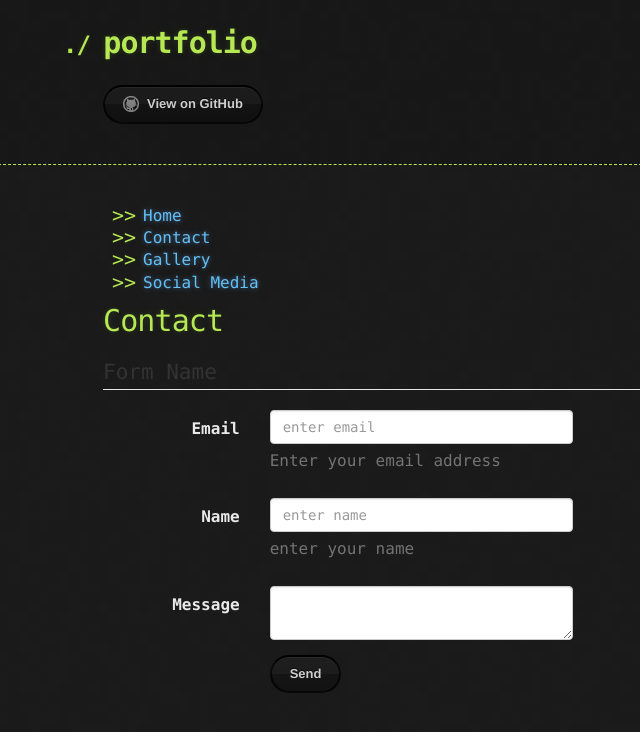
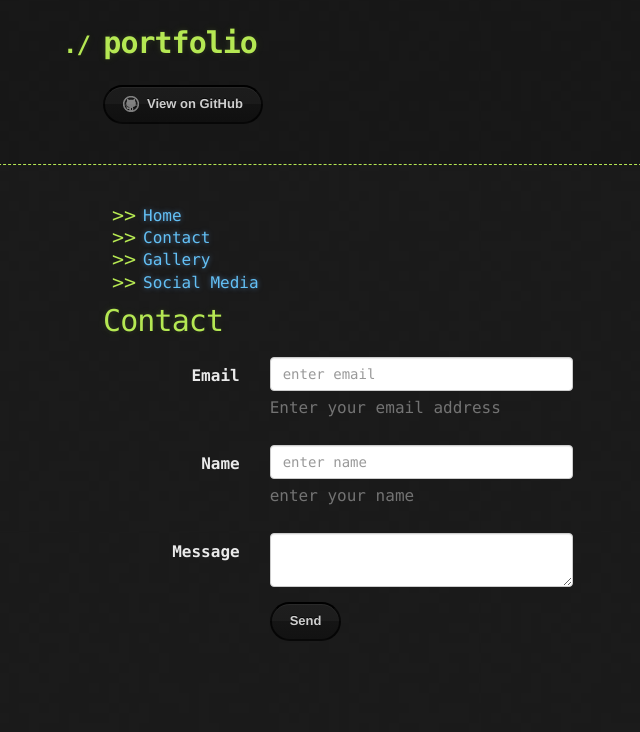
Before and after one commit to Sam2471/portfolio, a Jekyll site: the page built from contact.md, in a window 1280 px wide. Shown: the top 732 px of the page, without its empty margins (52-692 px from the left). Built offline with Jekyll 4.4.1, drawn with Linux system fonts in a browser that asks for light colours; the repository's description, which GitHub fills in, is left out.

Commit message:
Update contact.html

```diff
--- a/_layouts/contact.html
+++ b/_layouts/contact.html
@@ -46,9 +46,6 @@
 <form class="form-horizontal"  action="https://formspree.io/xgeyrlvp" method="POST">
 <fieldset>
 
-<!-- Form Name -->
-<legend>Form Name</legend>
-
 <!-- Text input-->
 <div class="form-group">
   <label class="col-md-2 control-label" for="email">Email</label>
@@ -77,7 +74,7 @@
 
 <!-- Button -->
 <div class="form-group">
-  <label class="col-md-2 control-label" for="textarea"></label>
+  <div class="col-md-2" ></div>
   <div class="col-md-4">
 
     <input type="submit" value="Send" id="singlebutton" name="singlebutton" class="btn btn-primary">
```
